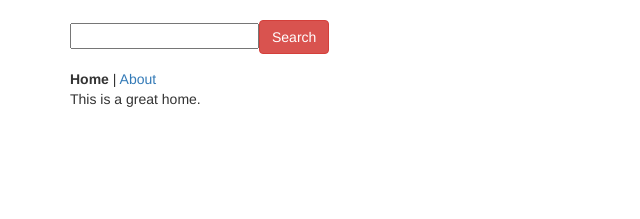
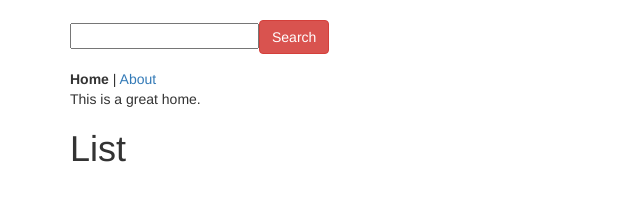
Before and after one commit to Guillaumejfrt/react-youtube-redux, a React app: page / in a window 1280 px wide. Shown: the top 219 px of the page, without its empty margins (0-640 px from the left). Built offline with nearby package versions, Linux system fonts and the light colour scheme.

Commit message:
VideoList container

```diff
--- a/src/components/home.jsx
+++ b/src/components/home.jsx
@@ -1,6 +1,7 @@
 import React from 'react';
 import { Link } from 'react-router-dom';
 import SearchBar from '../containers/search_bar';
+import VideoList from '../containers/video_list';
 
 const Home = () => {
   return (
@@ -12,6 +13,9 @@ const Home = () => {
       <div>
         This is a great home.
       </div>
+      <div>
+        <VideoList />
+      </div>
     </div>
   );
 };
--- /dev/null
+++ b/src/containers/video_list.jsx
@@ -0,0 +1,13 @@
+import React, { Component } from 'react';
+
+class VideoList extends Component {
+  render() {
+    return (
+      <div>
+        <h1>List</h1>
+      </div>
+    );
+  }
+}
+
+export default VideoList;
```
